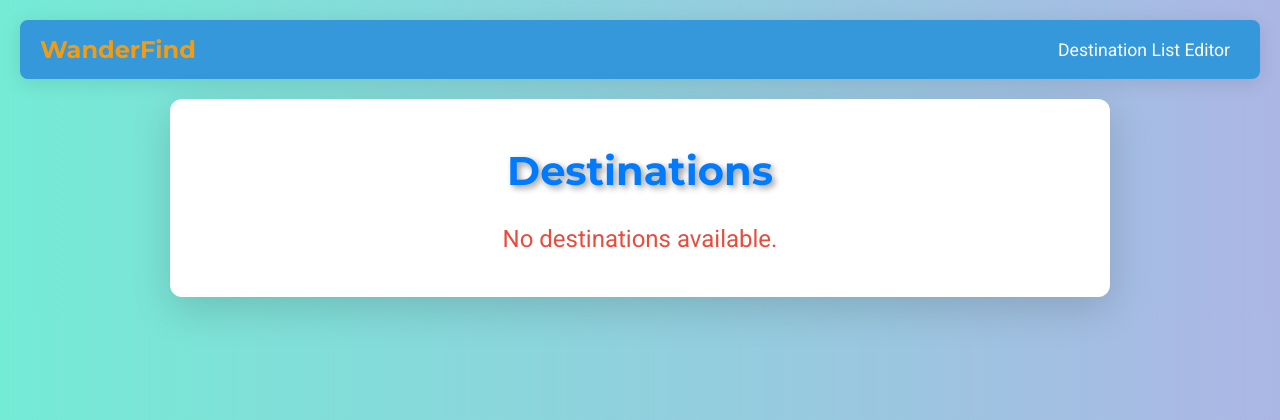
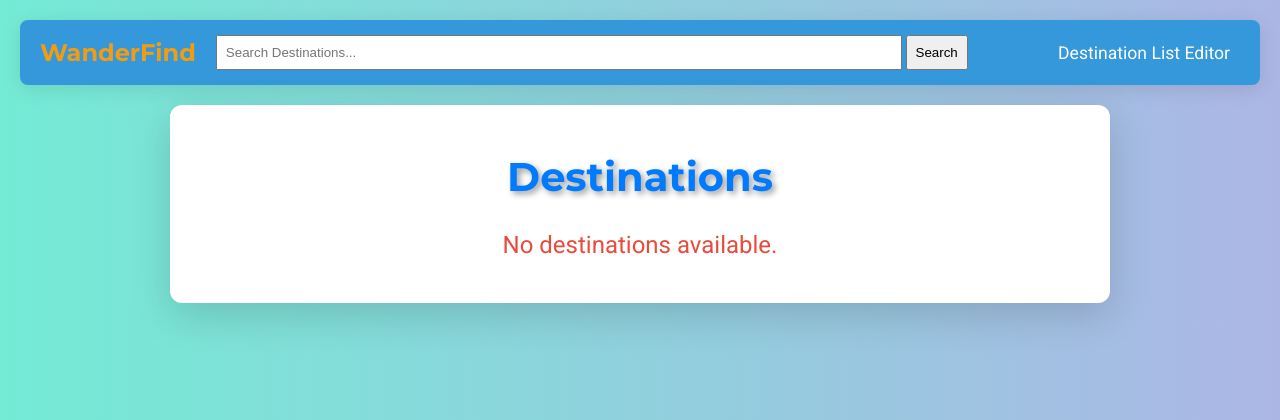
Before and after one commit to AsherMathewsKoshy/tourist_app-, a Django app: page /destinations/ in a window 1280 px wide. Shown: the top 420 px of the page. Run offline with Django 5.2, Linux system fonts and the light colour scheme; data that the repository does not hold is empty.

Commit message:
Added search functionality for destinations

```diff
--- a/destinations/templates/destination_list.html
+++ b/destinations/templates/destination_list.html
@@ -108,6 +108,7 @@
             font-size: 1.5em;
             margin-top: 20px;
         }
+
     </style>
 </head>
 <body>
@@ -115,6 +116,10 @@
 <!-- Navbar with app name and link to editor -->
 <div class="navbar">
     <span class="app-name">WanderFind</span>  <!-- Unique App Name -->
+    <form action="" method="get" style="flex-grow: 1; margin-left: 20px;">
+        <input type="text" name="search" placeholder="Search Destinations..." style="padding: 8px; width: 80%;">
+        <button type="submit" style="padding: 8px;">Search</button>
+    </form>
     <a href="/destinationeditor">Destination List Editor</a>
 </div>
 
--- a/destinations/views.py
+++ b/destinations/views.py
@@ -53,6 +53,11 @@ def login_view(request):
 
 
 def destination_list(request):
+    query = request.GET.get('search', '')  # Get the search query from the request
+    if query:
+        destinations = Destination.objects.filter(place_name__icontains=query)  # Filter based on the search query
+    else:
+        destinations = Destination.objects.all()
     destinations = Destination.objects.all()
     return render(request, 'destination_list.html', {'destinations': destinations})
 
```
